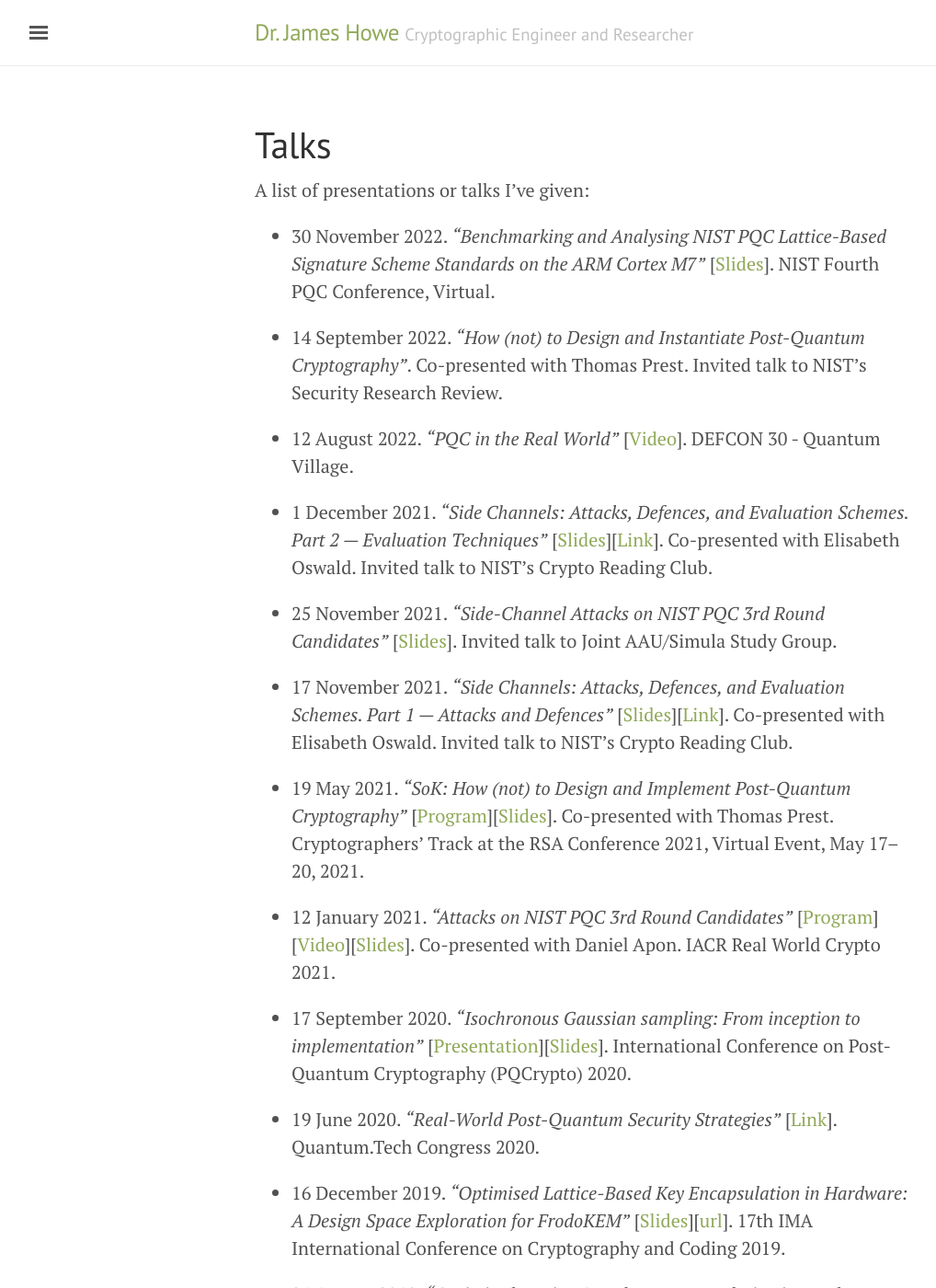
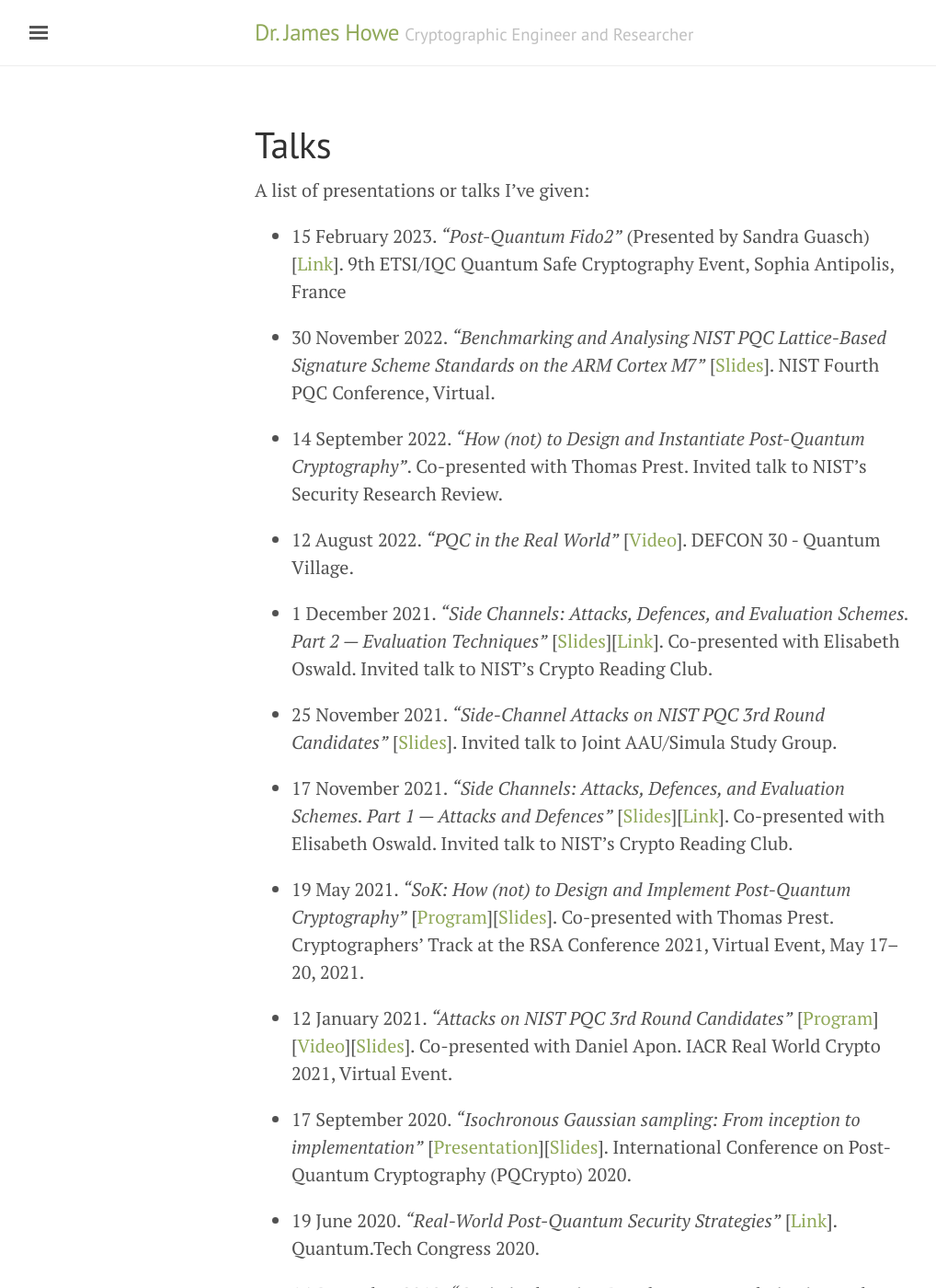
Before and after one commit to jameshoweee/jameshoweee.github.io, a Jekyll site: the page built from talks.md, in a window 1280 px wide and 1400 px high. Shown: the whole window at 92% size, without its empty margins (3-1021 px from the left). Built offline with Jekyll 4.4.1, drawn with Linux system fonts in a browser that asks for light colours.

Commit message:
Update talks.md

```diff
--- a/talks.md
+++ b/talks.md
@@ -5,6 +5,8 @@ permalink: /talks/
 ---
 
 A list of presentations or talks I've given:
+
+* 15 February 2023. *"Post-Quantum Fido2"* (Presented by Sandra Guasch)[[Link](https://www.etsi.org/events/2117-2023-02-9th-etsi-iqc-quantum-safe-cryptography-workshop)]. 9th ETSI/IQC Quantum Safe Cryptography Event, Sophia Antipolis, France
 
 * 30 November 2022. *"Benchmarking and Analysing NIST PQC Lattice-Based Signature Scheme Standards on the ARM Cortex M7"* [[Slides](files/NIST4thRoundConference.pdf)]. NIST Fourth PQC Conference, Virtual.
 
@@ -20,7 +22,7 @@ A list of presentations or talks I've given:
 
 * 19 May 2021. *"SoK: How (not) to Design and Implement Post-Quantum Cryptography"* [[Program](https://sites.google.com/site/ctrsa2021/conference-program)][[Slides](files/PresentationT+J.pdf)]. Co-presented with Thomas Prest. Cryptographers’ Track at the RSA Conference 2021, Virtual Event, May 17–20, 2021.
 
-* 12 January 2021. *"Attacks on NIST PQC 3rd Round Candidates"* [[Program](https://rwc.iacr.org/2021/program.php)][[Video](https://youtu.be/X0Y6D5zLI-Y?t=1747)][[Slides](https://iacr.org/submit/files/slides/2021/rwc/rwc2021/22/slides.pdf)]. Co-presented with Daniel Apon. IACR Real World Crypto 2021.
+* 12 January 2021. *"Attacks on NIST PQC 3rd Round Candidates"* [[Program](https://rwc.iacr.org/2021/program.php)][[Video](https://youtu.be/X0Y6D5zLI-Y?t=1747)][[Slides](https://iacr.org/submit/files/slides/2021/rwc/rwc2021/22/slides.pdf)]. Co-presented with Daniel Apon. IACR Real World Crypto 2021, Virtual Event.
 
 * 17 September 2020. *"Isochronous Gaussian sampling: From inception to implementation"* [[Presentation](https://youtu.be/KqCnJApHC3w)][[Slides](files/FalconConstantTime.pdf)]. International Conference on Post-Quantum Cryptography (PQCrypto) 2020.
 
```
